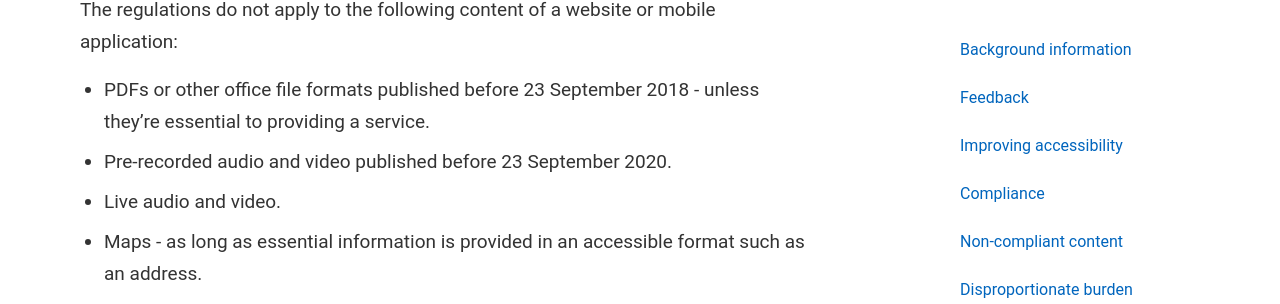
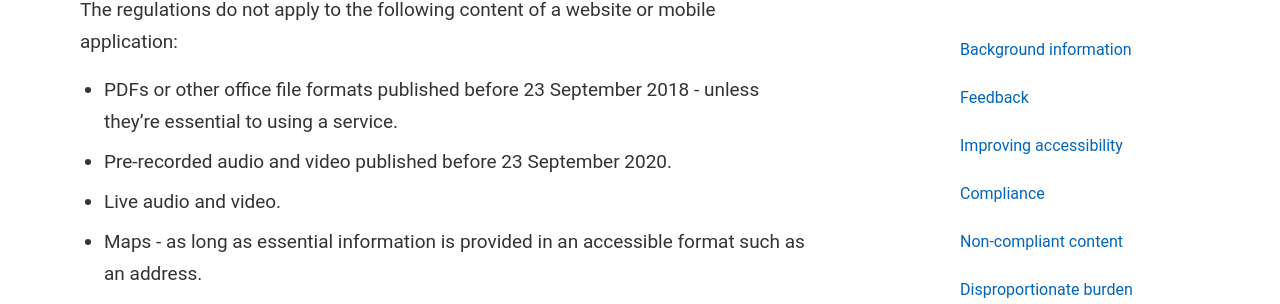
Before and after one commit to sg-dau/accessibility-statement-generator, a Jekyll site: the page built from outside-scope.md, in a window 1280 px wide. Shown: the part 226-530 px from the top of the page. Built offline with Jekyll 4.4.1, drawn with Linux system fonts in a browser that asks for light colours.

Commit message:
Update outside-scope.md

```diff
--- a/outside-scope.md
+++ b/outside-scope.md
@@ -7,7 +7,7 @@ layout: default
 
 The regulations do not apply to the following content of a website or mobile application:
 
-* PDFs or other office file formats published before 23 September 2018 - unless they're essential to providing a service.
+* PDFs or other office file formats published before 23 September 2018 - unless they're essential to using a service.
 * Pre-recorded audio and video published before 23 September 2020.
 * Live audio and video.
 * Maps - as long as essential information is provided in an accessible format such as an address.
```
